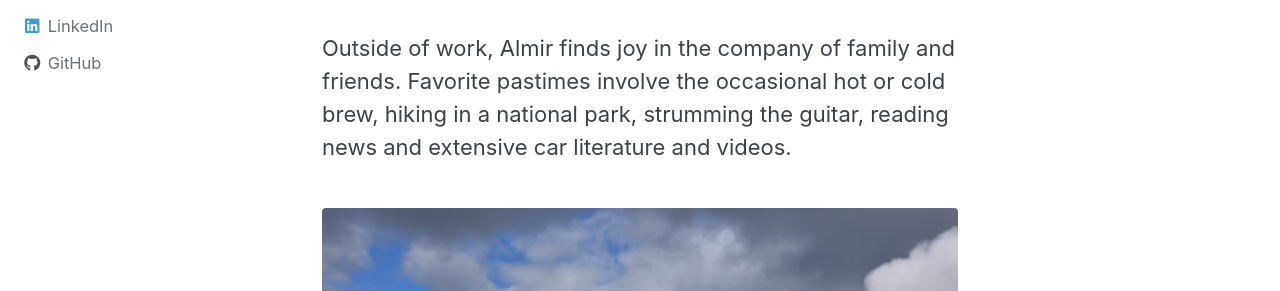
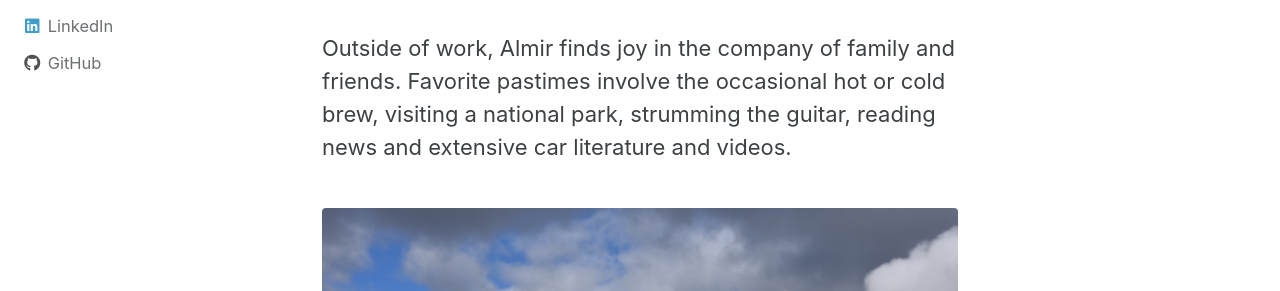
Before and after one commit to almirbanjanovic/roadtocloud.github.io, a Jekyll site: the page built from _pages/about.md, in a window 1280 px wide and 900 px high. Shown: the part 425-716 px from the top of the window. Built offline with Jekyll 4.4.1, drawn with Linux system fonts in a browser that asks for light colours; cached includes are drawn as plain includes.

Commit message:
Update about.md

```diff
--- a/_pages/about.md
+++ b/_pages/about.md
@@ -5,7 +5,7 @@ permalink: /about/
 
 Almir Banjanovic is an enthusiastic, inquisitive, and cloud-savvy expert boasting nearly a decade and a half of industry know-how. Over his carrier he has enjoyed helping teams nail every step of the project journey - from grand strategy to imaginative solutions crafted with creative implementations!
 
-Outside of work, Almir finds joy in the company of family and friends. Favorite pastimes involve the occasional hot or cold brew, hiking in a national park, strumming the guitar, reading news and extensive car literature and videos.
+Outside of work, Almir finds joy in the company of family and friends. Favorite pastimes involve the occasional hot or cold brew, visiting a national park, strumming the guitar, reading news and extensive car literature and videos.
 
 <figure>
     <a href="/assets/images/yellowstone.JPG"><img src="/assets/images/yellowstone.JPG"></a>
```
